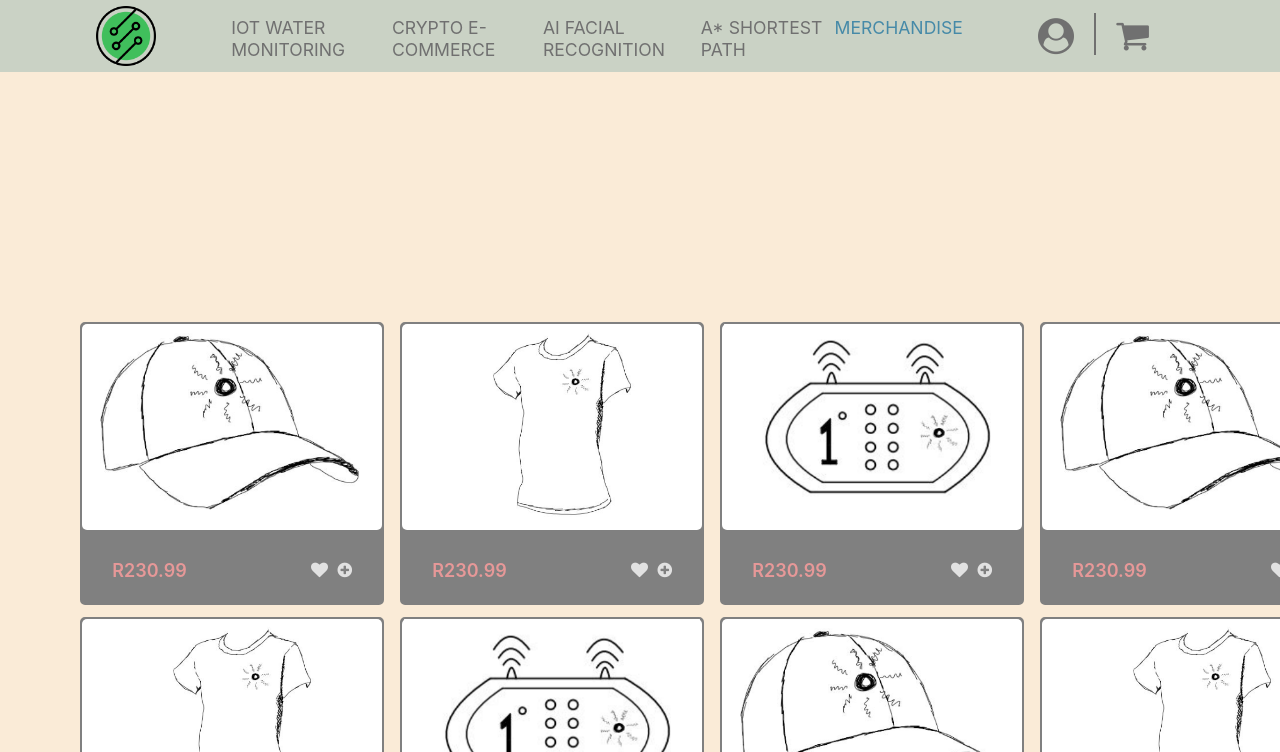
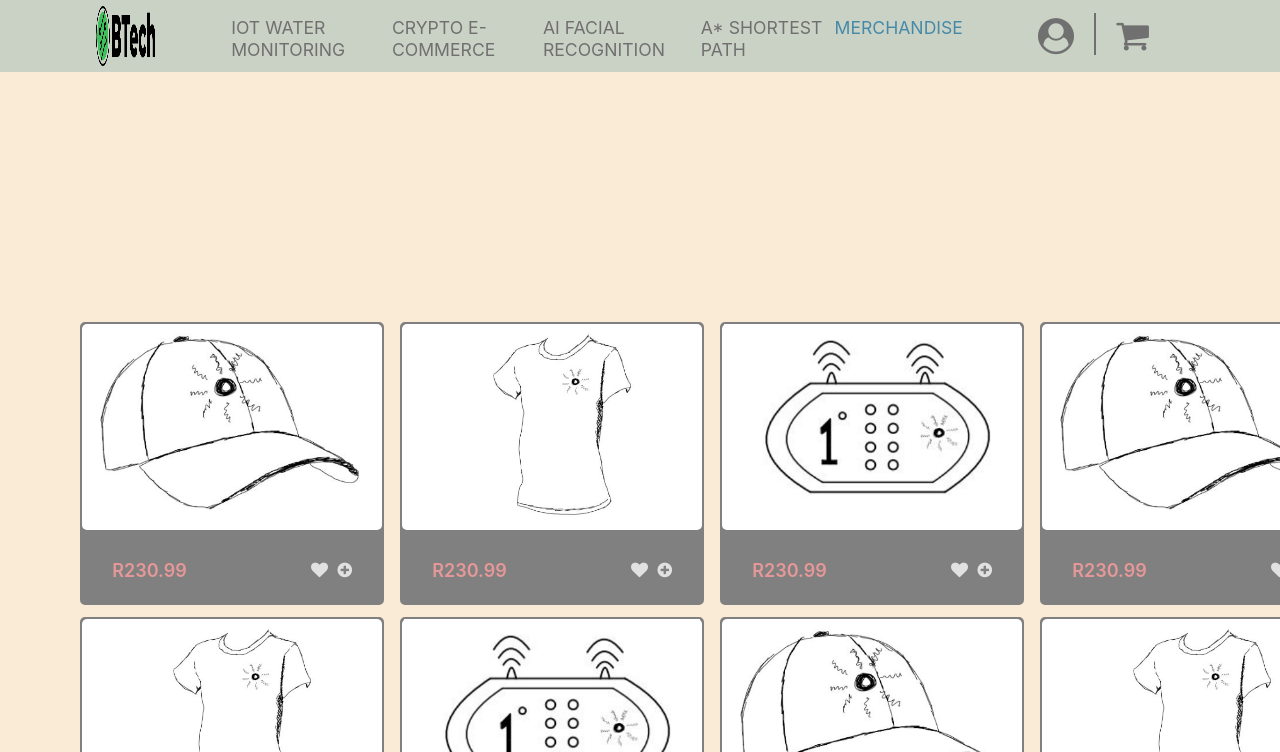
Before and after one commit to JLooping/IMY320_Boomers, a website built with Parcel: page src/merchandise.html in a window 1280 px wide. Shown: the top 752 px of the page. Built offline with nearby package versions, Linux system fonts and the light colour scheme; no server answers.

Commit message:
Name added to logo

```diff
--- a/src/merchandise.html
+++ b/src/merchandise.html
@@ -14,7 +14,7 @@
 <body>
 <div class="nav">
     <div class="logo">
-        <a href="index.html"><img src="img/Boomerz.png" alt=""></a>
+        <a href="index.html"><img src="img/BTech.png" alt=""></a>
     </div>
     <ul class='navbar'>
         <li><a href="iotWaterMonitoring.html">IoT Water Monitoring</a></li>
```
Also changed, not shown: src/img/BTech.png (added).
